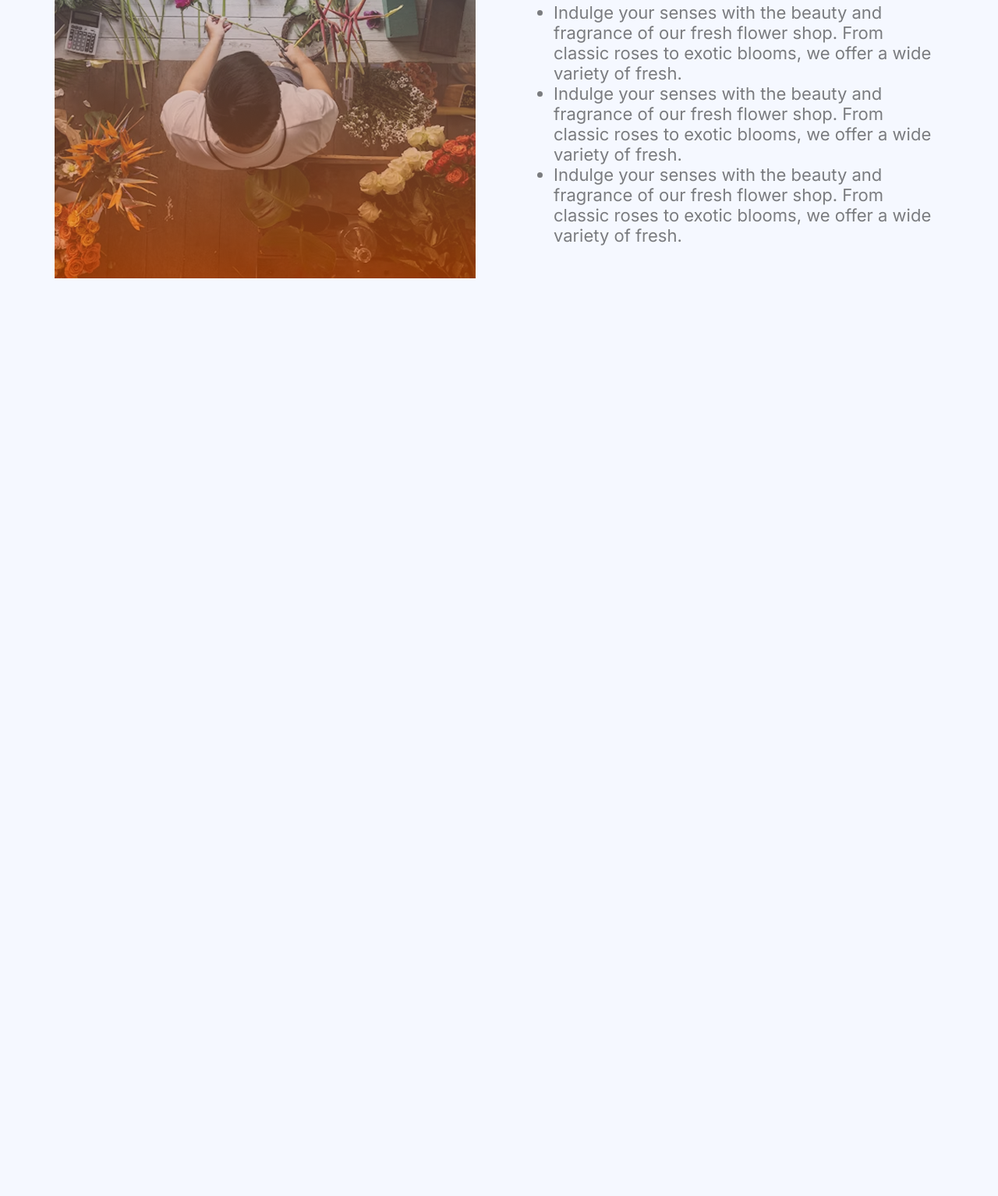
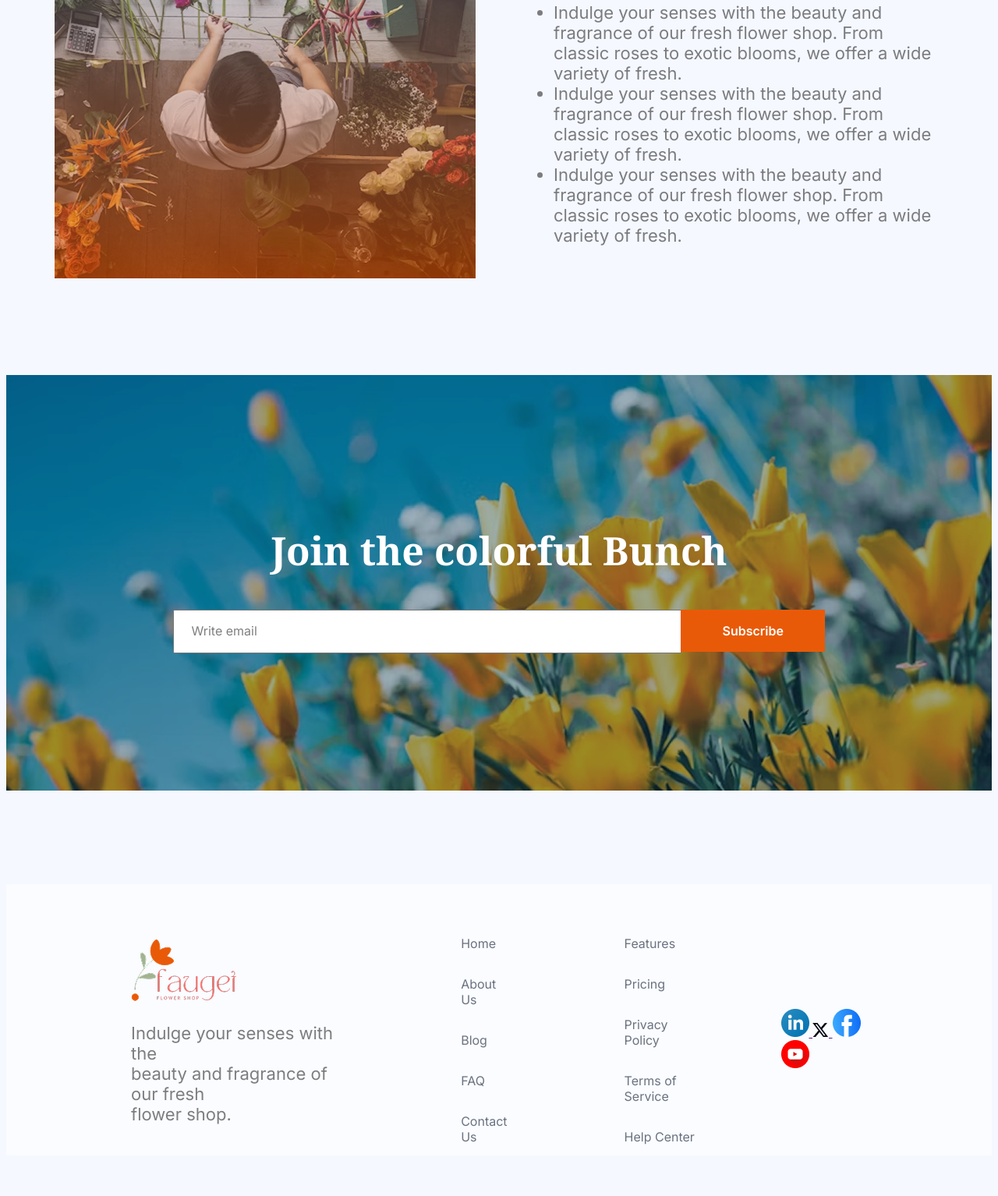
Before and after one commit to Shuprov/flower-market-website, a plain HTML site: page index.html in a window 1280 px wide. Shown: the part 2401-3935 px from the top of the page at 78% size. Before the commit the page ends 2770 px from the top, so only its background shows below. Drawn offline with Linux system fonts and the light colour scheme.

Commit message:
join section and footer section done

```diff
--- a/index.html
+++ b/index.html
@@ -112,7 +112,7 @@
             <div id="plants-lover-image">
                 <img src="./assets/flower-store.png" alt="Flower Store image">
             </div>
-            <div>
+            <div class="plants-lover-content">
                 <h2 class="noto-serif-font black-color section-title-styles">Flower & Plants <br> Lover</h2>
                 <ul class="inter-font gray-color paragraph-style">
                     <li>Indulge your senses with the beauty and fragrance of our fresh flower shop. From classic roses
@@ -124,9 +124,54 @@
                 </ul>
             </div>
         </section>
+
+        <!-- Join section starts -->
+        <section class="join-section">
+            <div class="join-content text-align-center">
+                <h2 class="join-title noto-serif-font section-title-styles">Join the colorful Bunch</h2>
+                <input class="inter-font" type="email" name="" id="email-textbox" placeholder="Write email">
+                <input class="btn-subscribe inter-font" type="submit" value="Subscribe">
+            </div>
+        </section>
     </main>
-    <footer>
-
+    <footer class="footer-section footer-background-color inter-font">
+        <section class="footer-container display-flex">
+            <div>
+                <img src="./assets/logo.png" alt="Flower Shop Logo">
+                <p class="gray-color paragraph-style">Indulge your senses with the <br> beauty and fragrance
+                    of
+                    our fresh <br> flower
+                    shop. </p>
+            </div>
+            <div>
+                <ul class="footer-display-grid">
+                    <li class="footer-item"><a href="" class="footer-link footer-gray-color">Home</a></li>
+                    <li class="footer-item"><a href="" class="footer-link footer-gray-color">About Us</a></li>
+                    <li class="footer-item"><a href="" class="footer-link footer-gray-color">Blog</a></li>
+                    <li class="footer-item"><a href="" class="footer-link footer-gray-color">FAQ</a></li>
+                    <li class="footer-item"><a href="" class="footer-link footer-gray-color">Contact Us</a></li>
+                </ul>
+            </div>
+            <div>
+                <ul class="footer-display-grid">
+                    <li class="footer-item"><a href="" class="footer-link footer-gray-color">Features</a></li>
+                    <li class="footer-item"><a href="" class="footer-link footer-gray-color">Pricing</a></li>
+                    <li class="footer-item"><a href="" class="footer-link footer-gray-color">Privacy Policy</a></li>
+                    <li class="footer-item"><a href="" class="footer-link footer-gray-color">Terms of Service</a></li>
+                    <li class="footer-item"><a href="" class="footer-link footer-gray-color">Help Center</a></li>
+                </ul>
+            </div>
+            <div>
+                <a href=""> <img src="./assets/icon-linkedin.png" alt="Linkedin Icon">
+                </a>
+                <a href=""> <img src="./assets/icon-twitter.png" alt="Twitter Icon">
+                </a>
+                <a href=""> <img src="./assets/icon-facebook.png" alt="Facebook Icon">
+                </a>
+                <a href=""> <img src="./assets/icon-youtube.png" alt="Youtube Icon">
+                </a>
+            </div>
+        </section>
     </footer>
 </body>
 
--- a/styles/flower-market.css
+++ b/styles/flower-market.css
@@ -20,6 +20,12 @@
 }
 
 /* Shared styles */
+/* body {
+    margin: 0;
+    padding: 0;
+    box-sizing: border-box;
+} */
+
 .display-flex {
     display: flex;
 }
@@ -42,6 +48,10 @@
 
 .background-color {
     background-color: #F5F8FF;
+}
+
+.footer-background-color {
+    background-color: #FAFCFF;
 }
 
 .content-body {
@@ -91,6 +101,15 @@ section {
     border: none;
     font-size: 1rem;
     cursor: pointer;
+}
+
+.footer-gray-color {
+    color: #6B7280;
+}
+
+.footer-display-grid {
+    display: grid;
+    gap: 32px;
 }
 
 /* Navbar related styles */
@@ -152,8 +171,85 @@ section {
 .plants-lover-section {
     gap: 60px;
     align-items: center;
+    /* justify-content: center; */
     margin-top: 210px;
 }
+
+.plants-lover-content {
+    max-width: 540px;
+    margin: 0 auto;
+    text-align: left;
+    /* display: grid;
+    justify-items: center; */
+    /* margin-left: 100px; */
+}
+
+/* Join section styles */
+.join-section {
+    /* width: 1440px; */
+    height: 533px;
+    background-image: url("../assets/news-letter-bg.png");
+    /* width: 100%; */
+    /* background-repeat: no-repeat; */
+    background-size: cover;
+}
+
+.join-content {
+    padding-top: 150px;
+}
+
+.join-title {
+    color: #FFFFFF;
+}
+
+#email-textbox {
+    width: 644px;
+    height: 50px;
+}
+
+#email-textbox::placeholder {
+    color: rgba(0, 0, 0, 0.5);
+    font-size: 1rem;
+    font-weight: 400;
+    padding: 15.5px 540px 15.5px 20px;
+}
+
+.btn-subscribe {
+    background-color: #E95A08;
+    color: #FFFFFF;
+    padding: 17px 53.5px;
+    border: none;
+    font-size: 1rem;
+    font-weight: 600;
+    cursor: pointer;
+    margin-left: -4.5px;
+}
+
+/* Footer related styles */
+.footer-section {
+    max-width: 1440px;
+    height: 348px;
+}
+
+.footer-container {
+    gap: 110px;
+    justify-content: space-around;
+    align-items: center;
+    padding: 50px 160px;
+}
+
+.footer-item {
+    list-style: none;
+}
+
+.footer-link {
+    text-decoration: none;
+}
+
+
+
+
+
 
 /* Mobile Responsive Code */
 @media screen and (max-width:576px) {
@@ -224,4 +320,9 @@ section {
     #plants-lover-image {
         width: 100%;
     }
+
+    /* .plants-lover-content>h2,
+    ul {
+        width: 100%;
+    } */
 }
```
